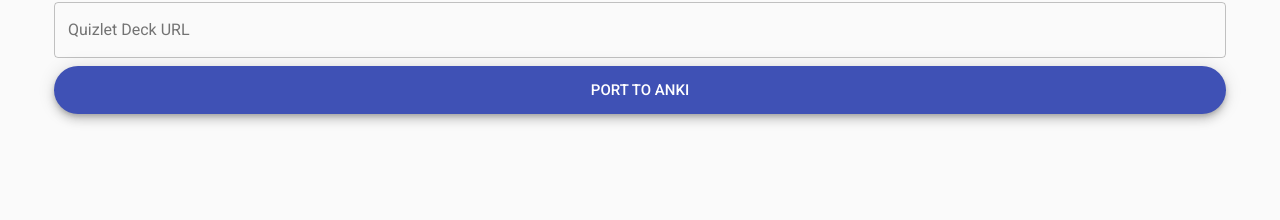
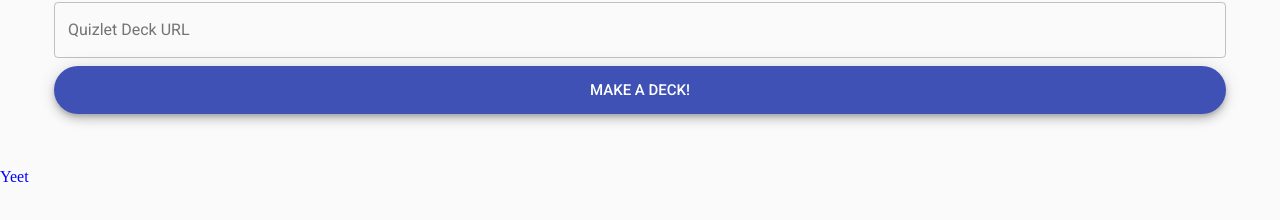
Before and after one commit to jahzielv/ankiport-web, a React (Create React App) app: page / in a window 1280 px wide. Shown: the part 164-384 px from the top of the page. Built offline with nearby package versions, Linux system fonts and the light colour scheme.

Commit message:
experimenting with a footer

```diff
--- a/src/App.js
+++ b/src/App.js
@@ -6,6 +6,7 @@
 
 import AppHeader from './components/AppHeader';
 import Home from './pages/Home';
+import Footer from "./components/Footer";
 
 const styles = theme => ({
   main: {
@@ -23,6 +24,7 @@
     <main className={classes.main}>
       <Home />
     </main>
+    <Footer />
   </Fragment>
 );
 
--- /dev/null
+++ b/src/components/Footer.js
@@ -0,0 +1,15 @@
+import React from "react";
+
+class Footer extends React.Component {
+    constructor(props) {
+        super(props);
+    }
+
+    render() {
+        return (
+            <div style={{ color: "blue" }}>Yeet</div>
+        );
+    }
+}
+
+export default Footer;
--- a/src/components/InputArea.js
+++ b/src/components/InputArea.js
@@ -37,7 +37,7 @@
                 variant="outlined"
             />
             <Button id="buttonPort" variant="extendedFab" color="primary" size="large">
-          Port to Anki
+                Make a deck!
         </Button>
         </Grid>
     );
--- a/src/pages/Home.js
+++ b/src/pages/Home.js
@@ -9,6 +9,7 @@
 import { withStyles } from '@material-ui/core/styles';
 import PropTypes from 'prop-types';
 import Input from "../components/InputArea";
+import Footer from "../components/Footer";
 
 
 const styles = {
@@ -31,7 +32,7 @@
         <Grid container className={classNames(classes.root)}>
             <Grid container className={classNames(classes.root)} direction="column" id="gridContent">
                 <Typography variant="h1" align="center">Ankiport</Typography>
-        <Input/>
+                <Input />
             </Grid>
         </Grid>
     );
```
Lines whose indentation alone changed are shown as unchanged.
